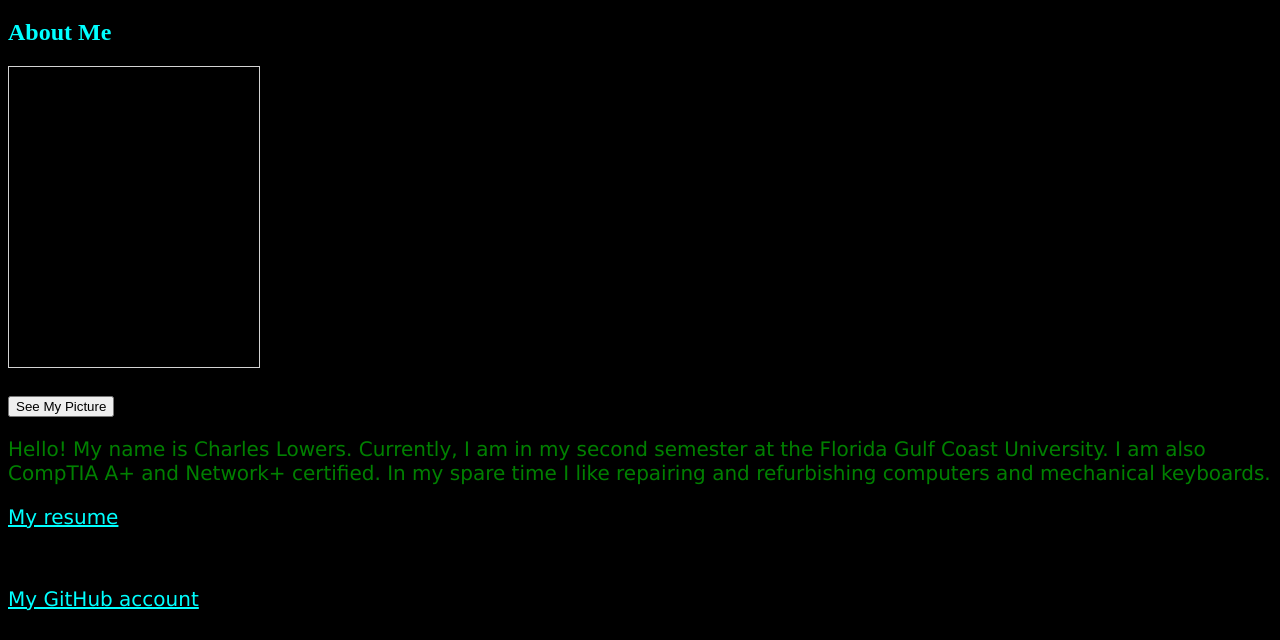
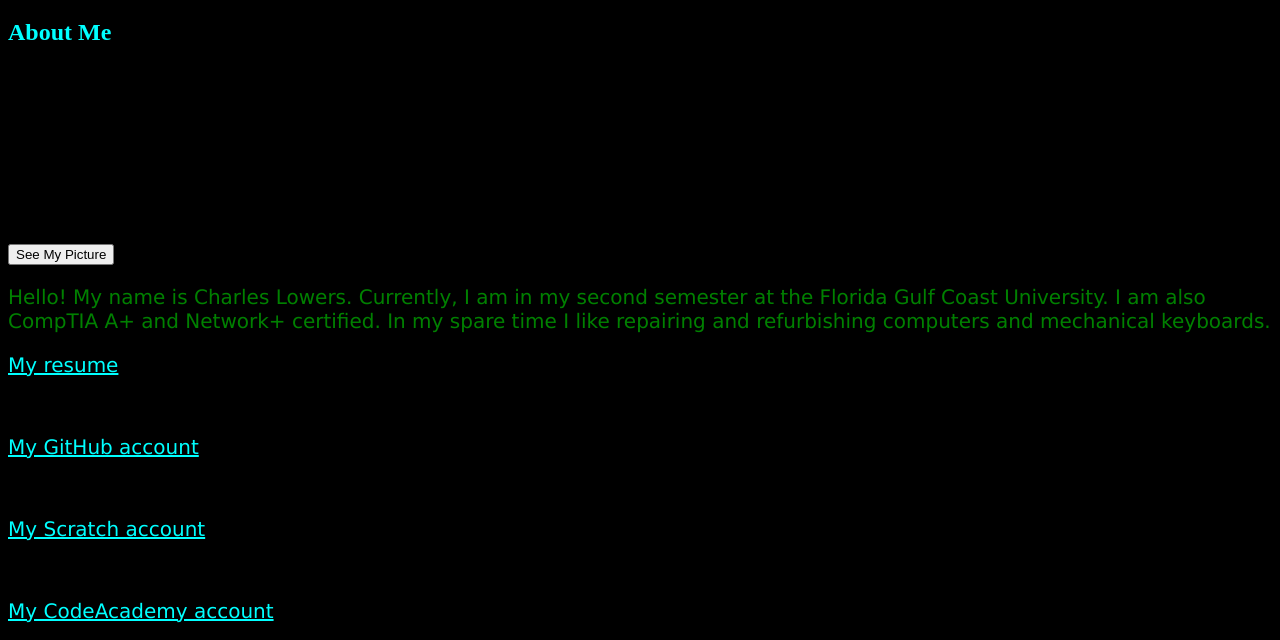
Before and after one commit to calowers7624/website, a plain HTML site: page index.html in a window 1280 px wide. Shown: the part 61-701 px from the top of the page. Drawn offline with Linux system fonts and the light colour scheme.

Commit message:
Update index.html

```diff
--- a/index.html
+++ b/index.html
@@ -12,17 +12,16 @@ Main page with brief summary-->
     <h1 id="title">My Portfolio</h1>
 		<h2>About Me</h2>
 
-	<canvas id="myCanvas" width="250" height="300"
-style="border:1px solid #d3d3d3;">
+	<canvas id="myCanvas">
 Your browser does not support the HTML5 canvas tag.</canvas>
 
 <p><button onclick="myCanvas()">See My Picture</button></p>
 
-<p><script>
+<script>
 function myCanvas() {
 drawImage("./media/Scan.jpg")
 }
-	</script></p>
+	</script>
 
 		<p id="aboutme">Hello! My name is Charles Lowers. Currently, I am in my second semester at the Florida Gulf Coast University. I am also CompTIA A+ and Network+ certified. In my spare time I like repairing and refurbishing computers and mechanical keyboards.</p>
 
```
